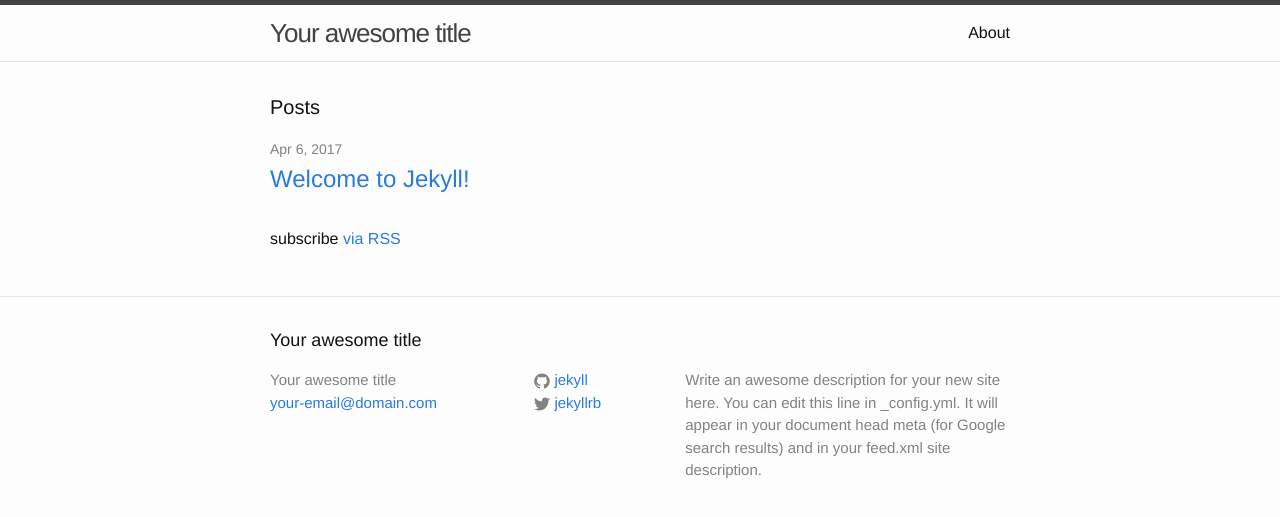
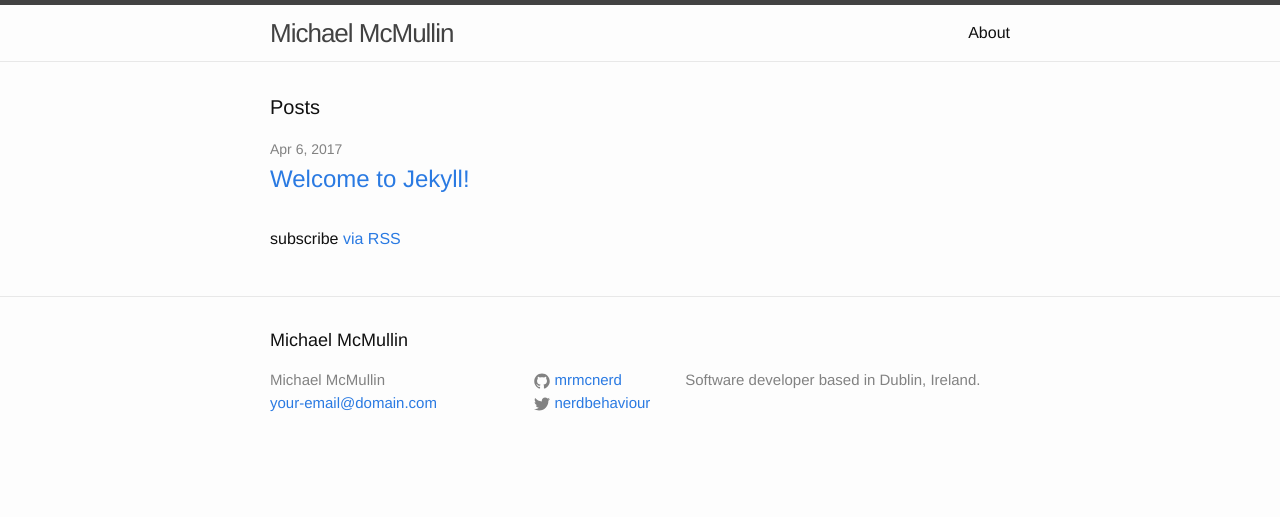
Before and after one commit to michaelmcmullin/michaelmcmullin.github.io, a Jekyll site: the page built from index.html, in a window 1280 px wide. Shown: the top 517 px of the page. Built offline with Jekyll 4.4.1, drawn with Linux system fonts in a browser that asks for light colours.

Commit message:
Update _config.yml

```diff
--- a/_config.yml
+++ b/_config.yml
@@ -6,16 +6,14 @@
 # 'jekyll serve'. If you change this file, please restart the server process.
 
 # Site settings
-title: Your awesome title
+title: Michael McMullin
 email: your-email@domain.com
 description: > # this means to ignore newlines until "baseurl:"
-  Write an awesome description for your new site here. You can edit this
-  line in _config.yml. It will appear in your document head meta (for
-  Google search results) and in your feed.xml site description.
+  Software developer based in Dublin, Ireland.
 baseurl: "" # the subpath of your site, e.g. /blog
-url: "http://yourdomain.com" # the base hostname & protocol for your site
-twitter_username: jekyllrb
-github_username:  jekyll
+url: "http://www.mrmcnerd.com" # the base hostname & protocol for your site
+twitter_username: nerdbehaviour
+github_username:  mrmcnerd
 
 # Build settings
 markdown: kramdown
```
